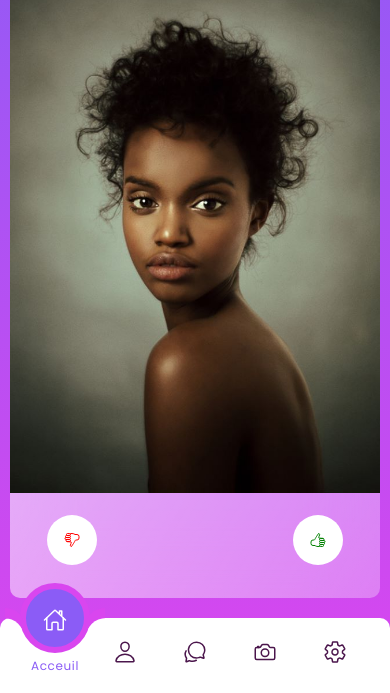
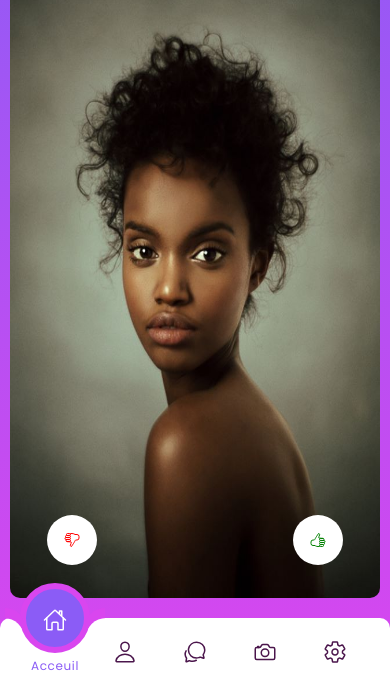
Before and after one commit to biga971/Geotchat, a website with bundled scripts: page www/views/home.html in a window 390 px wide. Shown: the part 156-849 px from the top of the page. Built offline with nearby package versions, Linux system fonts and the light colour scheme; files whose address does not match are found by name.

Commit message:
responsive img

```diff
--- a/www/views/home.html
+++ b/www/views/home.html
@@ -34,7 +34,7 @@
             <div id="b1" class="test2 ">
                 <div id="box" class="siwpeBox">
                     <h1>Aurelie</h1>
-                    <img src="../img/portrait.jpg" alt="" >
+                    <img style=" height: 100%;" src="../img/portrait.jpg" alt="" >
                     <span class="bubble dislike" onclick="dislike()">
                         <ion-icon name="thumbs-down-outline"></ion-icon>
                     </span>
```
